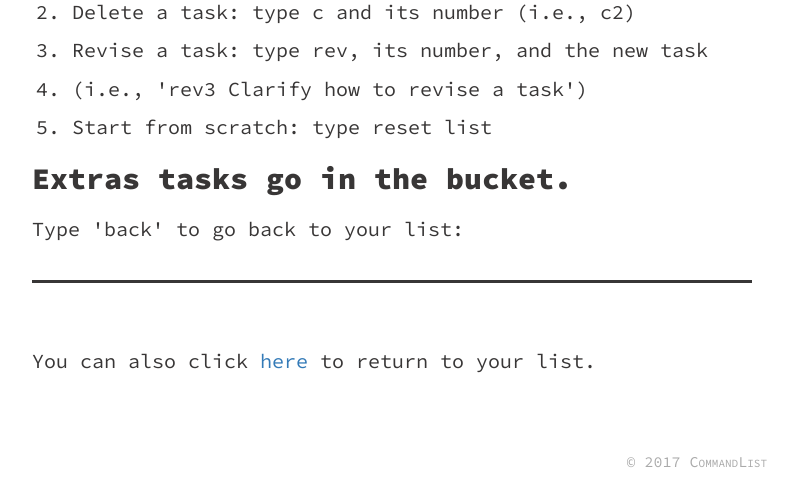
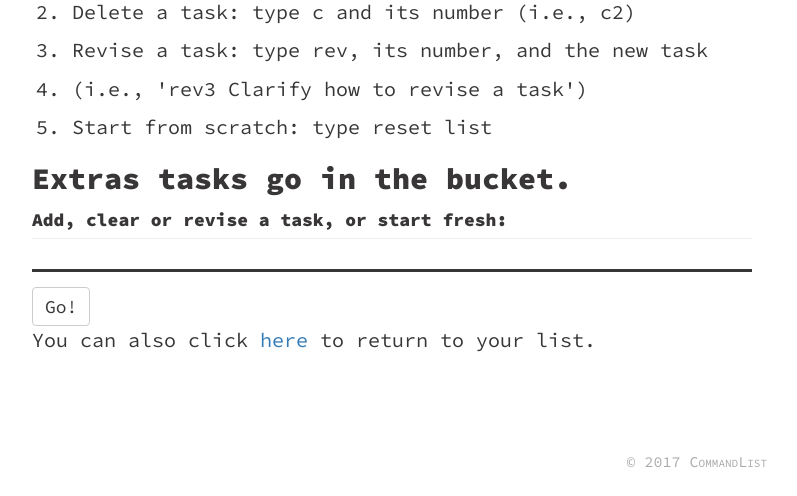
Before and after one commit to kmbn/commandlist, a Flask app: page /how_to in a window 1280 px wide. Shown: the part 304-800 px from the top of the page, without its empty margins (248-1045 px from the left). Run offline with Flask 2, Linux system fonts and the light colour scheme; parts of the project's set-up code (start-up, migrations or seed data) failed here and were passed over; some libraries are stand-ins or nearby versions.

Commit message:
Add WTForms and inline form validation
Streamline the way tasks are processed as well.

```diff
--- /dev/null
+++ b/forms.py
@@ -0,0 +1,50 @@
+from flask import session
+from flask_wtf import Form
+from wtforms import StringField, SubmitField, ValidationError
+from wtforms.validators import Required, Length, Email
+from db import get_db
+
+
+# Custom validators
+
+def check_clear(form, field):
+    '''Verify that the clear command is valid.'''
+    if field.data[0] in ['c', 'C']:
+        try:
+            int(field.data[1]) == int
+        except ValueError:
+            return True
+        limit = session.get('limit')
+        if int(field.data[1]) > session.get('limit'):
+            raise ValidationError('You can only clear tasks 1-%d.' % (limit))
+
+
+def check_revise(form, field):
+    '''Verify that that the revision command is valid.'''
+    if field.data[:3] in ['rev', 'Rev']:
+        try:
+            int(field.data[3]) == int
+        except ValueError:
+            return True
+        limit = session.get('limit')
+        if int(field.data[3]) > limit:
+            raise ValidationError('You can only revise tasks 1-%d.' % (limit))
+        if len(field.data) < 5:
+            raise ValidationError('Enter the revision like "rev3 new task".')
+
+
+def check_dupe(form, field):
+    '''Verify that the task is not a duplicate.'''
+    task = field.data[0].upper() + field.data[1:]
+    db = get_db()
+    cur = db.execute('select description from tasks where description = ?', \
+                     (task,))
+    check = cur.fetchone()
+    if check != None:
+        raise ValidationError('That task is already on your list.')
+
+
+class NextActionForm(Form):
+    next_action = StringField('Add, clear or revise a task, or start fresh:',\
+     validators=[Required(), check_clear, check_revise, check_dupe])
+    submit = SubmitField('Go!')
--- a/templates/base.html
+++ b/templates/base.html
@@ -1,4 +1,5 @@
 {% extends "bootstrap/base.html" %}
+{% import "bootstrap/wtf.html" as wtf %}
 
 {% block styles %}
 {{super()}}
--- a/templates/how_to.html
+++ b/templates/how_to.html
@@ -15,12 +15,15 @@
         </ol>
         <h2>Extras tasks go in the bucket.</h2>
     </div>
-    <div class="task-form">
+    <!--<div class="task-form">
         <p>Type 'back' to go back to your list:</p>
         <form action="{{ url_for('get_next_action') }}" method="post">
             <input class="task" type="text" maxlength="80" name="next_action" autofocus>  <button class="task-button" type="submit">+</button>
         </form>
-    </div>
+    </div>-->
+    <div>
+        {{ wtf.quick_form(form, action=url_for('get_next_action')) }}
+    <div>
     <div>
       <p>You can also click <a href="{{ url_for('main_view') }}">here</a> to return to your list.</p>
     </div>
--- a/templates/main.html
+++ b/templates/main.html
@@ -30,12 +30,14 @@
             <h2>Your bucket is empty.</h2>
         {% endif %}
     </div>
-    <div class="task-form">
+    <!--<div class="task-form">
         <p>Add, clear or revise a task, or start fresh:</p>
         <form action="{{ url_for('get_next_action') }}" method="post">
             <input class="task" type="text" maxlength="80" name="next_action" autofocus>  <button class="task-button" type="submit">+</button>
         </form>
-    </div>
+    </div>-->
+    <div>
+        {{ wtf.quick_form(form, action=url_for('get_next_action')) }}
     <div>
       <p>Need some help? View a list of commands <a href="{{ url_for('how_to') }}">here</a>.</p>
     </div>
--- a/views.py
+++ b/views.py
@@ -5,12 +5,14 @@
 from datetime import datetime
 from db import get_db, close_db
 from config import app
+from forms import NextActionForm
 
 
 @app.route('/')
 def main_view():
     '''Fetch the current user's tasks and calculate the size of the bucket.'''
     current_user = 1
+    form = NextActionForm()
     db = get_db()
     cur = db.execute('select id, description from tasks where creator_id = ? \
                      order by id asc limit 5', (current_user,))
@@ -26,7 +28,7 @@
         missing_rows.append('item')
     limit = len(tasks) # Necessary for parsing input in get_next_action
     session['limit'] = limit
-    session['tasks'] = task_ids
+    session['task_ids'] = task_ids
     db = get_db()
     cur = db.execute('select count(id) from tasks where creator_id = ?', \
                      (current_user,))
@@ -35,7 +37,7 @@
         bucket = bucket[0]
         bucket -= 5
     return render_template('main.html', tasks=tasks, bucket=bucket, \
-                           missing_rows=missing_rows)
+                           missing_rows=missing_rows, form=form)
 
 
 @app.route('/get_next_action', methods=['GET', 'POST'])
@@ -48,23 +50,40 @@
     4. Wipe the list and start over ('reset list')
     5. Redirect the user to a different page (e.g., 'help' will redirect
     to the how-to page; 'back' will redirect to the homepage)
+    '''
+    form = NextActionForm()
+    if form.validate_on_submit():
+        next_action = form.next_action.data[0].upper() + form.next_action.data[1:]
+        print(next_action)
+        if next_action[0] == 'C':
+            try:
+                int(next_action[1]) == int
+            except ValueError:
+                print('huh')
+                return add_task(next_action)
+            return clear_task(next_action[:2])
+        elif next_action[:3] == 'Rev':
+            try:
+                int(next_action[3]) == int
+            except ValueError:
+                return add_task(next_action)
+            return revise(next_action)
+        elif next_action == 'Reset list':
+            return restart()
+        elif next_action == 'Help':
+            return redirect(url_for('how_to'))
+        elif next_action == 'Back':
+            return redirect(url_for('main_view'))
+        else:
+            return add_task(next_action)
+    return redirect(url_for('main_view'))
 
-    The limit is used ensure that a user is referring to an actual position
-    on the task list.'''
-    if request.method != 'POST':
-        return redirect(url_for('main_view'))
-    limit = session.get('limit')
-    next_action = request.form['next_action']
-    if len(next_action) == 0:
-        flash('You have to type something in the box ;\).')
-        return redirect(url_for('main_view'))
-    next_action = next_action[0].upper() + next_action[1:]
-    session['next_action'] = next_action
+'''
     if next_action[0] == 'C':
         try:
             int(next_action[1]) == int
         except ValueError:
-            return check_task()
+            return check_task() # Check task is now part of the validation
         if 0 < int(next_action[1]) <= limit:
             return clear_task()
         elif int(next_action[1]) > limit:
@@ -76,7 +95,7 @@
         try:
             int(next_action[3]) == int
         except ValueError:
-            return check_task()
+            return check_task()  # Check task is now part of the validation
         if 0 < int(next_action[3]) <= limit:
             return revise()
         elif int(next_action[3]) > limit:
@@ -87,26 +106,11 @@
     elif next_action == 'Back' or next_action == "'back'":
         return redirect(url_for('main_view'))
     else:
-        return check_task()
+        return check_task()  # Check task is now part of the validation
+'''
 
-
-def check_task():
-    '''Verify that the task is not a duplicate.'''
-    next_action = session.get('next_action')
-    db = get_db()
-    cur = db.execute('select description from tasks where description = ?', \
-                     (next_action,))
-    check = cur.fetchone()
-    if check is None:
-        return add_task()
-    else:
-        flash('That task is already on your list.')
-        return redirect(url_for('main_view'))
-
-
-def add_task():
+def add_task(next_action):
     '''Add the task to the task table.'''
-    next_action = session.get('next_action')
     current_user = 1
     current_time = datetime.utcnow()
     db = get_db()
@@ -116,12 +120,11 @@
     return redirect(url_for('main_view'))
 
 
-def clear_task():
+def clear_task(next_action):
     '''Delete the task from the task table.'''
-    next_action = session.get('next_action')
-    tasks = session.get('tasks')
+    task_ids = session.get('task_ids')
     task_number = int(next_action[1])
-    task_id = tasks[task_number-1]
+    task_id = task_ids[task_number-1]
     db = get_db()
     db.execute('delete from tasks where id = ?', (task_id,))
     db.commit()
@@ -138,26 +141,22 @@
     return redirect(url_for('main_view'))
 
 
-def revise():
+def revise(next_action):
     '''Revise the given task (indicated by index[3] of the input).
     All text from index[5] onward is considered to be the new content
     of the task.'''
-    next_action = session.get('next_action')
-    tasks = session.get('tasks')
-    if len(next_action) > 5:
-        task_number = int(next_action[3])
-        task_id = tasks[task_number-1]
-        new_task = next_action[4:]
-        db = get_db()
-        db.execute('update tasks set description = ? where id = ?', \
-                   (new_task, task_id))
-        db.commit()
-        return redirect(url_for('main_view'))
-    else:
-        flash('Enter the revised task on the same line.')
-        return redirect(url_for('main_view'))
+    task_ids = session.get('task_ids')
+    task_number = int(next_action[3])
+    task_id = task_ids[task_number-1]
+    new_task = next_action[4:]
+    db = get_db()
+    db.execute('update tasks set description = ? where id = ?', \
+               (new_task, task_id))
+    db.commit()
+    return redirect(url_for('main_view'))
 
 
 @app.route('/how_to')
 def how_to():
-    return render_template('how_to.html')
+    form = NextActionForm()
+    return render_template('how_to.html', form=form)
```
